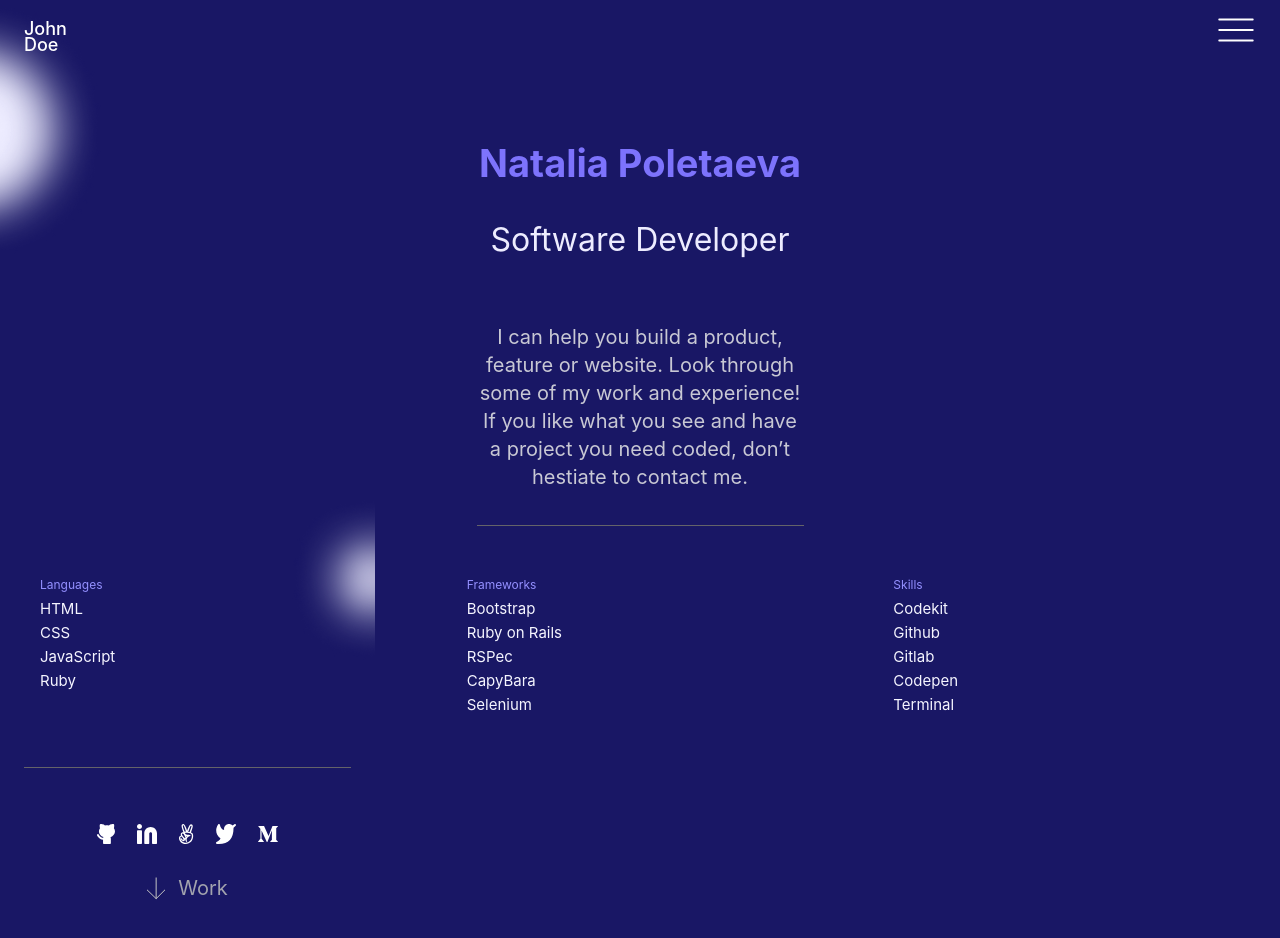
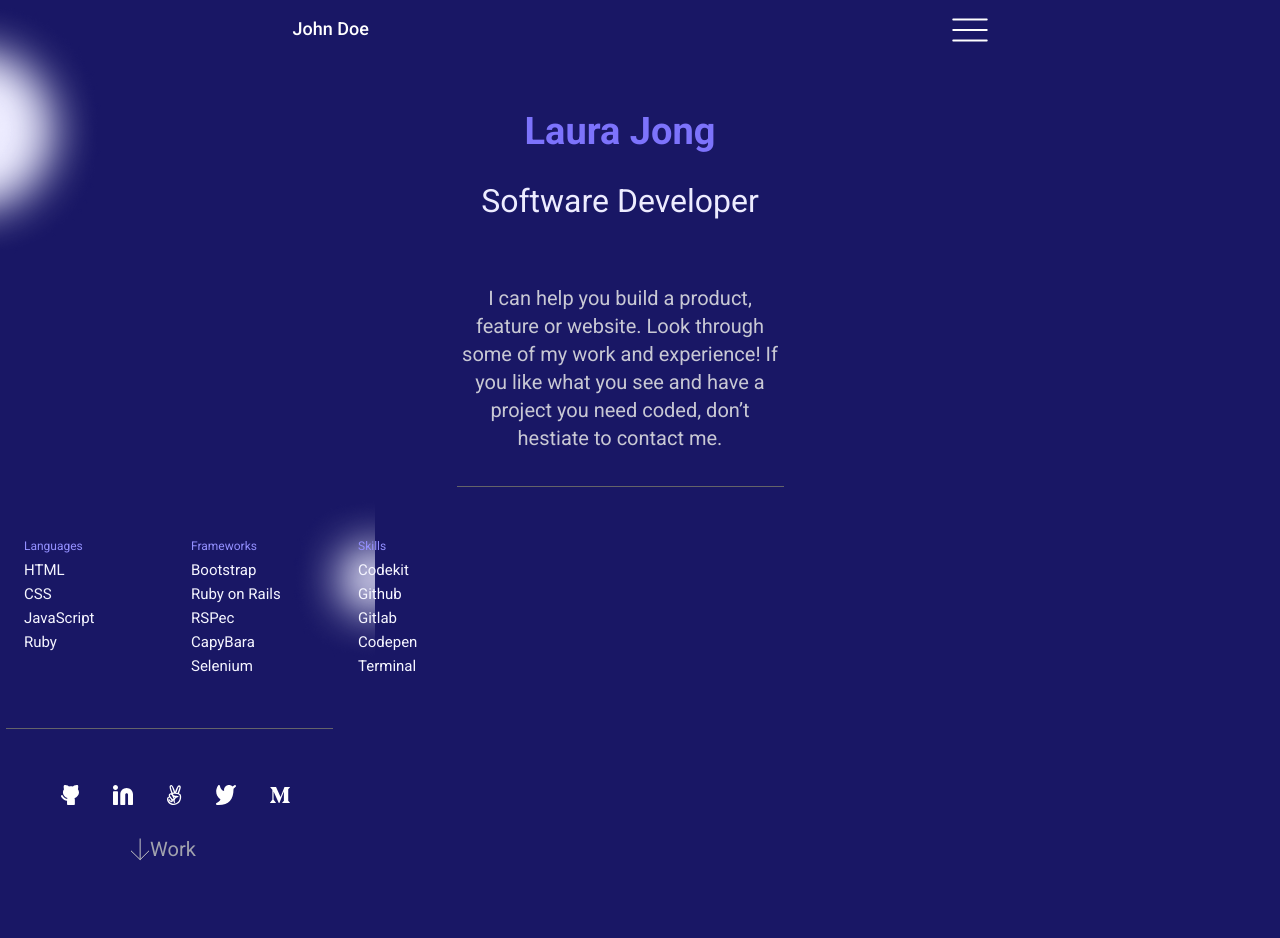
Before and after one commit to NataliaPoletaeva/Portfolio, a plain HTML site: page index.html in a window 1280 px wide. Drawn offline with Linux system fonts and the light colour scheme.

Commit message:
Update after linters' check

```diff
--- a/index.html
+++ b/index.html
@@ -6,6 +6,9 @@
     <meta http-equiv="X-UA-Compatible" content="IE=edge">
     <meta name="viewport" content="width=device-width, initial-scale=1.0">
     <link rel="stylesheet" href="style.css">
+    <link rel="preconnect" href="https://fonts.googleapis.com">
+    <link rel="preconnect" href="https://fonts.gstatic.com" crossorigin>
+    <link href="https://fonts.googleapis.com/css2?family=Roboto:wght@300;400;500;700&display=swap" rel="stylesheet">
     <title>Natalia's Portfolio</title>
 </head>
 
@@ -21,7 +24,7 @@
         </nav>
     </header>
     <section class="intro">
-        <h1 class="name">Natalia Poletaeva</h1>
+        <div class="name">Laura Jong</div>
         <div class="profession">Software Developer</div>
         <div class="about">I can help you build a product, feature or website. Look through some of my work and
         experience! If you like what you see and have a project you need coded, don’t hestiate to contact me.
@@ -29,7 +32,8 @@
     </section>
     <div class="skill-container">
         <div class="box languages">
-            <ul><p>Languages</p>
+            <ul>
+                <li class="list-headline">Languages</li>
                 <li>HTML</li>
                 <li>CSS</li>
                 <li>JavaScript</li>
@@ -37,7 +41,8 @@
             </ul>
         </div>
         <div class="box frameworks">
-            <ul><p>Frameworks</p>
+            <ul>
+                <li class="list-headline">Frameworks</li>
                 <li>Bootstrap</li>
                 <li>Ruby on Rails</li>
                 <li>RSPec</li>
@@ -46,7 +51,8 @@
             </ul>
         </div>
         <div class="box skills">
-            <ul><p>Skills</p>
+            <ul>
+                <li class="list-headline">Skills</li>
                 <li>Codekit</li>
                 <li>Github</li>
                 <li>Gitlab</li>
--- a/style.css
+++ b/style.css
@@ -1,6 +1,6 @@
 body {
   background: #191765 url("top circles.png") 0 0 no-repeat;
-  font-family: -apple-system, BlinkMacSystemFont, 'Segoe UI', Roboto, Oxygen, Ubuntu, Cantarell, 'Open Sans', 'Helvetica Neue', sans-serif;
+  font-family: 'Roboto', sans-serif;
   font-style: normal;
   padding: 0;
   margin: 0;
@@ -13,7 +13,7 @@ a {
 header {
   height: 48px;
   display: flex;
-  justify-content: space-between;
+  justify-content: space-around;
   align-items: center;
   line-height: 16px;
   color: #fff;
@@ -24,34 +24,35 @@ header {
   font-size: 18px;
   width: 81px;
   height: 16px;
-  margin-left: 24px;
   margin-top: 10px;
   color: #fff;
+  text-align: center;
 }
 
 .ham-menu {
   width: 38px;
   height: 23px;
-  margin-right: 24px;
   margin-top: 10px;
 }
 
 .intro {
   display: flex;
   flex-direction: column;
-  justify-content: center;
+  justify-content: space-around;
   align-items: center;
   margin-top: 47px;
+  margin-right: 20px;
 }
 
 .name {
   width: 327px;
-  height: 48px;
+  height: px;
   color: #7d73fc;
   font-weight: 700;
   font-size: 38px;
   line-height: 72px;
   text-align: center;
+  margin-right: 20px;
 }
 
 .profession {
@@ -63,6 +64,7 @@ header {
   line-height: 44px;
   margin-top: 12px;
   text-align: center;
+  margin-right: 20px;
 }
 
 .about {
@@ -74,6 +76,7 @@ header {
   line-height: 28px;
   text-align: center;
   margin-top: 40px;
+  margin-right: 20px;
   padding-bottom: 32px;
   border-bottom: 1px solid #646369;
 }
@@ -90,27 +93,31 @@ header {
 ul {
   list-style: none;
   text-align: left;
+  padding-inline-start: 0;
+  margin-left: 12px;
   width: 164px;
-}
-
-p {
-  margin: 0;
-  padding: 0;
-  font-size: 12px;
 }
 
 li {
   color: #f5f5ff;
   text-align: left;
   font-size: 15px;
+  padding-inline-start: 0;
+  margin-left: 12px;
+}
+
+.list-headline {
+  margin: 0;
+  padding: 0;
+  margin-left: 12px;
+  font-size: 12px;
+  color: #9490ff;
 }
 
 .box {
-  flex: 1;
   font-weight: 400;
   font-size: 15px;
   line-height: 24px;
-  color: #9490ff;
   text-align: center;
   width: 167px;
 }
@@ -127,7 +134,7 @@ li {
   padding: 0;
   padding-top: 48px;
   margin-top: 35px;
-  margin-left: 24px;
+  margin-left: 6px;
   border-top: 1px solid #646369;
 }
 
@@ -145,10 +152,5 @@ li {
   text-align: center;
   color: #a2a3ae;
   width: 327px;
-  margin-left: 24px;
   margin-bottom: 82px;
 }
-
-.down {
-  padding-right: 12px;
-}
```
